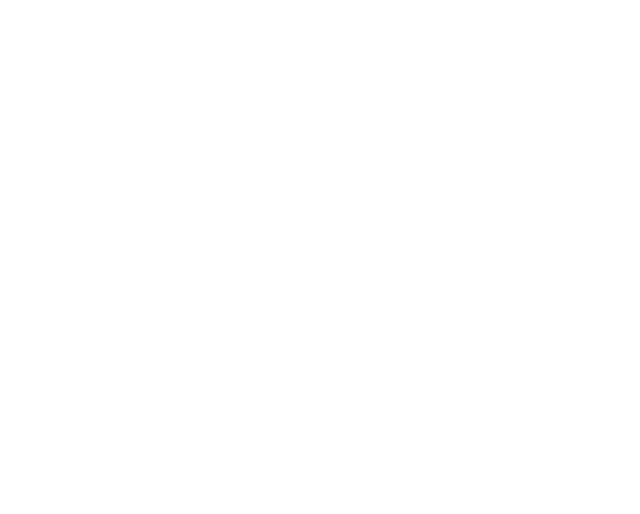
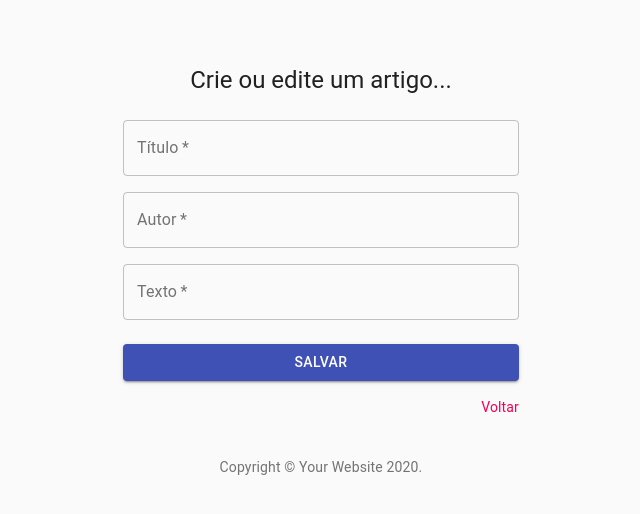
Before and after one commit to vinijf/vinicius-fonseca-react-t12, a React (Create React App) app: page /artigo/create in a window 1280 px wide. Shown: the top 514 px of the page, without its empty margins (319-959 px from the left). Built offline with nearby package versions, Linux system fonts and the light colour scheme; no server answers.

Commit message:
23:17 sábado, 22 de agosto de 2020

```diff
--- a/src/App.js
+++ b/src/App.js
@@ -2,6 +2,7 @@
 import logo from "./logo.svg";
 import "./App.css";
 import Artigos from "./components/Artigos";
+import ArtigoCreateOrUpdate from "./components/ArtigoCreateOrUpdate";
 import ArtigoShow from "./components/ArtigoShow";
 import Sobre from "./components/Sobre";
 import { BrowserRouter, Switch, Route } from "react-router-dom";
@@ -14,6 +15,8 @@
         <BrowserRouter>
           <Switch>
             <Route path="/artigos" component={Artigos}></Route>
+            <Route path="/artigo/create" component={ArtigoCreateOrUpdate}></Route>
+            <Route path="/artigo/update/:id" component={ArtigoCreateOrUpdate}></Route>
             <Route path="/artigo/show/:id" component={ArtigoShow}></Route>
             <Route path="/sobre" component={Sobre}></Route>
           </Switch>
--- a/src/api/ArtigoApi.js
+++ b/src/api/ArtigoApi.js
@@ -7,7 +7,7 @@
       return Axios.get(`${this.baseUrl}/Artigos`);
     }
 
-    static getByCodigo(id) {
+    static getById(id) {
       return Axios.get(`${this.baseUrl}/Artigo/${id}`);
     }
 
--- a/src/components/ArtigoCreateOrUpdate.js
+++ b/src/components/ArtigoCreateOrUpdate.js
@@ -0,0 +1,183 @@
+import React, { useEffect, useState } from "react";
+import Button from "@material-ui/core/Button";
+import CssBaseline from "@material-ui/core/CssBaseline";
+import TextField from "@material-ui/core/TextField";
+import Link from "@material-ui/core/Link";
+import Grid from "@material-ui/core/Grid";
+import Box from "@material-ui/core/Box";
+import Typography from "@material-ui/core/Typography";
+import { makeStyles } from "@material-ui/core/styles";
+import Container from "@material-ui/core/Container";
+import ArtigoApi from "../api/ArtigoApi";
+import { toast } from "react-toastify";
+
+function Copyright() {
+  return (
+    <Typography variant="body2" color="textSecondary" align="center">
+      {"Copyright © "}
+      <Link color="inherit" href="https://material-ui.com/">
+        Your Website
+      </Link>{" "}
+      {new Date().getFullYear()}
+      {"."}
+    </Typography>
+  );
+}
+
+const useStyles = makeStyles((theme) => ({
+  paper: {
+    marginTop: theme.spacing(8),
+    display: "flex",
+    flexDirection: "column",
+    alignItems: "center",
+  },
+  avatar: {
+    margin: theme.spacing(1),
+    backgroundColor: theme.palette.secondary.main,
+  },
+  form: {
+    width: "100%", // Fix IE 11 issue.
+    marginTop: theme.spacing(3),
+  },
+  submit: {
+    margin: theme.spacing(3, 0, 2),
+  },
+}));
+
+export default function CreateOrUpdate({ history, match }) {
+
+  const classes = useStyles();
+
+  const [isEdit, setIsEdit] = useState(false);
+  const [errors, setErrors] = useState({});
+
+  const [artigo, setArtigo] = useState({
+    titulo_artigo: "",
+    autor_artigo: "",
+    curtida_artigo: 0,
+    texto_artigo: "",
+  });
+
+  useEffect(() => {
+    if (match) {
+      setIsEdit(true);
+      let idArtigo = +match.params.id;
+      ArtigoApi.getById(idArtigo).then((response) => {
+        setArtigo(response.data);
+      });
+    }
+  }, []);
+
+  function submitForm(event) {
+    event.preventDefault();
+    if (!isEdit) {
+      ArtigoApi.add(artigo)
+        .then((response) => {
+          history.push("/artigos");
+          toast.success("Artigo criado com sucesso!");
+        })
+
+        .catch((error) => {
+          toast.error(`Erro: ${error}`);
+        });
+    } else {
+      ArtigoApi.edit(artigo)
+        .then((response) => {
+          history.push("/artigos");
+          toast.success("Artigo editado com sucesso!");
+        })
+
+        .catch((error) => {
+          toast.error(`Erro: ${error}`);
+        });
+    }
+  }
+
+  function changeHandler(event) {
+    setErrors({});
+    switch (event.target.name) {
+      case "nome":
+        if (event.target.value.length === 0)
+          setErrors({ nome: "Nome é obrigatório" });
+        break;
+      default:
+    }
+
+    setArtigo({ ...artigo, [event.target.name]: event.target.value });
+  }
+
+  return (
+    <Container component="main" maxWidth="xs">
+      <CssBaseline />
+      <div className={classes.paper}>
+        <Typography component="h1" variant="h5">
+          Crie ou edite um artigo...
+        </Typography>
+        <form className={classes.form} onSubmit={submitForm}>
+          <Grid container spacing={2}>
+            <Grid item xs={12}>
+              <TextField
+                variant="outlined"
+                required
+                fullWidth
+                name="titulo_artigo"
+                label="Título"
+                type="text"
+                id="titulo_artigo"
+                autoComplete="titulo_artigo"
+                value={artigo.titulo_artigo}
+              />
+            </Grid>
+            <Grid item xs={12}>
+              <TextField
+                variant="outlined"
+                required
+                fullWidth
+                name="autor_artigo"
+                label="Autor"
+                type="text"
+                id="autor_artigo"
+                autoComplete="autor_artigo"
+                value={artigo.autor_artigo}
+              />
+            </Grid>
+            <Grid item xs={12}>
+              <TextField
+                fullWidth
+                rowsMax={12}
+                multiline
+                variant="outlined"
+                required
+                name="texto_artigo"
+                label="Texto"
+                type="text"
+                id="texto_artigo"
+                autoComplete="texto_artigo"
+                value={artigo.texto_artigo}
+              />
+            </Grid>
+          </Grid>
+          <Button
+            type="submit"
+            fullWidth
+            variant="contained"
+            color="primary"
+            className={classes.submit}
+          >
+            Salvar
+          </Button>
+          <Grid container justify="flex-end">
+            <Grid item>
+              <Link color="secondary" href="/artigos" variant="body2">
+                Voltar
+              </Link>
+            </Grid>
+          </Grid>
+        </form>
+      </div>
+      <Box mt={5}>
+        <Copyright />
+      </Box>
+    </Container>
+  );
+}
--- a/src/components/ArtigoShow.js
+++ b/src/components/ArtigoShow.js
@@ -2,7 +2,7 @@
 import { Prompt } from "react-router-dom";
 import ArtigoApi from "../api/ArtigoApi";
 
-function ArtigoShow({ artigo, titulo, match }) {
+export default function ArtigoShow({ artigo, titulo, match }) {
   const [artigoShow, setArtigoShow] = useState(artigo);
   const [tituloDetalhe, setTituloDetalhe] = useState(titulo);
 
@@ -12,7 +12,7 @@
     if (match) {
       setTituloDetalhe("Produto Detalhe Por Rota");
       let idArtigo = +match.params.id;
-      ArtigoApi.getByCodigo(idArtigo).then((response) => {
+      ArtigoApi.getById(idArtigo).then((response) => {
         setArtigoShow(response.data);
       });
     } else {
@@ -39,5 +39,3 @@
     </>
   );
 }
-
-export default ArtigoShow;
--- a/src/components/Artigos.js
+++ b/src/components/Artigos.js
@@ -60,7 +60,7 @@
   },
 }));
 
-function Artigos() {
+export default function Artigos() {
   const classes = useStyles();
 
   // useState => cria novo state
@@ -193,4 +193,3 @@
     </>
   );
 }
-export default Artigos;
--- a/src/components/Sobre.js
+++ b/src/components/Sobre.js
@@ -1,13 +1,27 @@
 import React from "react";
 import { Redirect } from "react-router-dom";
 
-function Sobre({ history }) {
+export default function Sobre({ history }) {
+  function toProdutos() {
+    history.push("/produtos");
+  }
+
   // render
   return (
     <>
-      <h2>Oi, Apenas um teste!</h2>
+      <div class="card">
+        <div class="card-header">Featured</div>
+        <div class="card-body">
+          <h5 class="card-title">Special title treatment</h5>
+          <p class="card-text">
+            With supporting text below as a natural lead-in to additional
+            content.
+          </p>
+          <a href="#" class="btn btn-primary">
+            Go somewhere
+          </a>
+        </div>
+      </div>
     </>
   );
 }
-
-export default Sobre;
```
